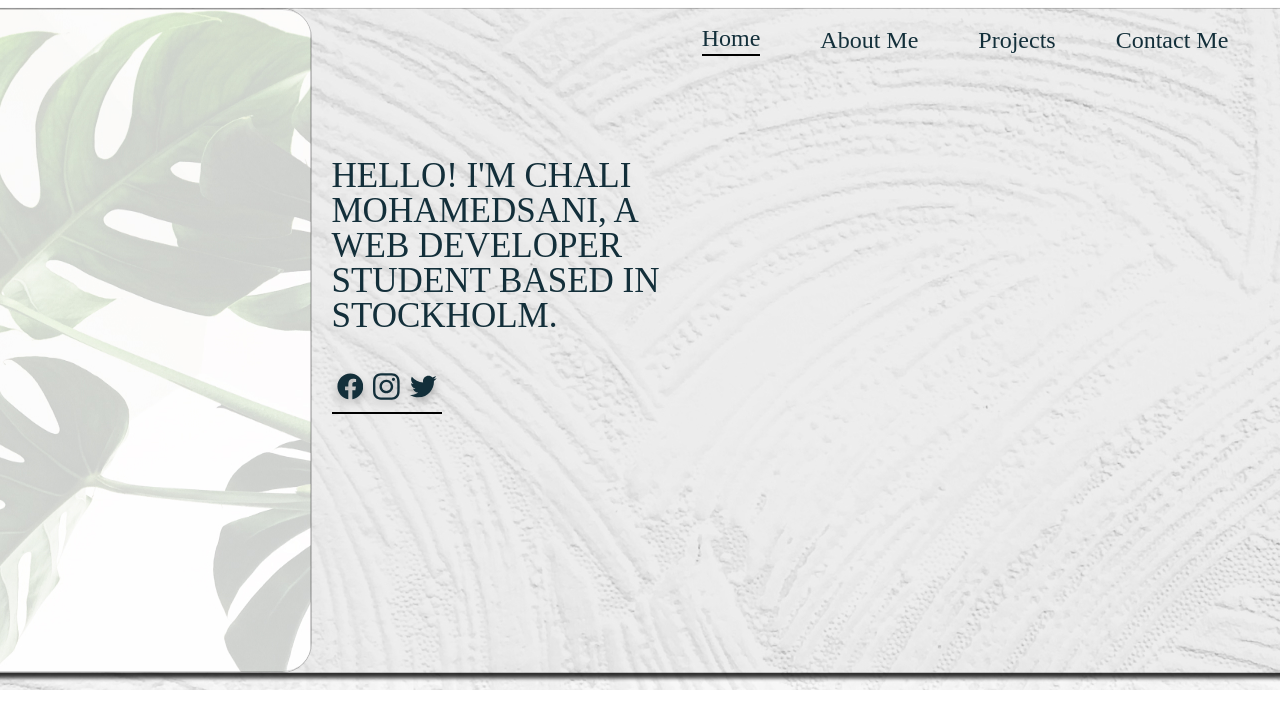
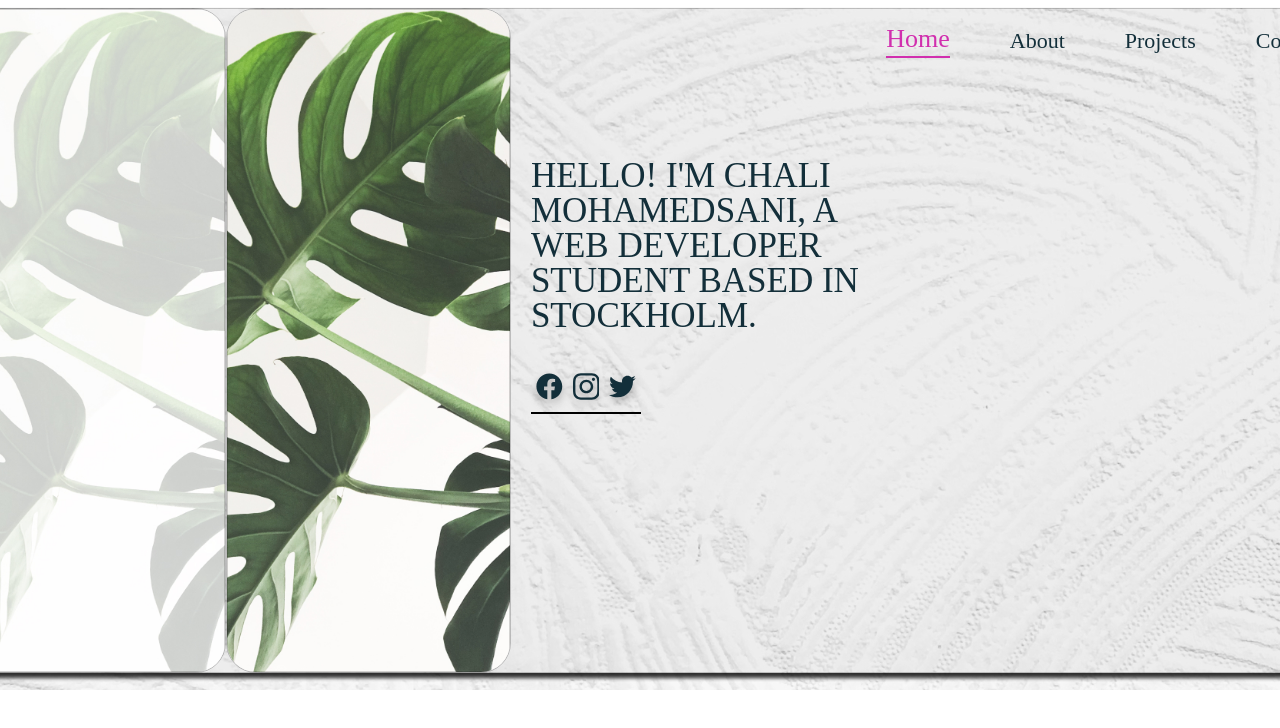
Before and after one commit to Chali96/portfolio, a React (Create React App) app: page / in a window 1280 px wide. Shown: the top 728 px of the page. Built offline with nearby package versions, Linux system fonts and the light colour scheme.

Commit message:
home page done

```diff
--- a/src/components/Home.js
+++ b/src/components/Home.js
@@ -1,4 +1,5 @@
 import leaveimg from './images/leaveimg.jpeg';
+import leave2 from './images/leave2.jpeg'
 import { Link, useLocation } from 'react-router-dom';
 import Icons from './Icons';
 
@@ -9,9 +10,10 @@ const Home = () => {
     return (
       <div className="container">
         <div className="background-image">
+        <div className="overlay-image">
 
-        <div className="overlay-image">
             <img className='leaveimg' src={leaveimg}   />
+            <img className='leave2' src={leave2} />
             <h2 className='info'>
                 HELLO! I'M CHALI MOHAMEDSANI, A WEB DEVELOPER STUDENT BASED IN STOCKHOLM.
               <Icons/>
@@ -19,9 +21,9 @@ const Home = () => {
 
             <div className="overlay-content">
           <Link to="/" className={`link ${location.pathname === '/' ? 'active-link' : ''}`}>Home</Link>
-          <Link to="/page2" className={`link ${location.pathname === '/page1' ? 'active-link' : ''}`}>About Me</Link>
+          <Link to="/page2" className={`link ${location.pathname === '/page1' ? 'active-link' : ''}`}>About</Link>
           <Link to="/page3" className={`link ${location.pathname === '/page1' ? 'active-link' : ''}`}>Projects</Link>
-          <Link to="/page3" className={`link ${location.pathname === '/page1' ? 'active-link' : ''}`}>Contact Me</Link>
+          <Link to="/page3" className={`link ${location.pathname === '/page1' ? 'active-link' : ''}`}>Contact</Link>
 
           {/* Additional links, text, and icon links */}
         </div>
--- a/src/index.css
+++ b/src/index.css
@@ -25,11 +25,16 @@ box-shadow: 0px 4px 4px rgba(0, 0, 0, 0.25), 0px 4px 4px rgba(0, 0, 0, 0.25), 0p
 border-radius: 30px;
 }
 
-.leaveimg{
-  width: 368px;
+.leaveimg, .leave2{
+  width: 338px;
 height: 663px;
 border: 1px solid rgba(0, 0, 0, 0.2);
 border-radius: 30px;
+opacity: 1;
+transition: .9s ease-in-out;}
+
+.leaveimg:hover, .leave2:hover{
+	opacity: .5;
 }
 
 .info{
@@ -61,18 +66,20 @@ text-decoration: none;
 font-family: 'Nunito';
 font-style: normal;
 font-weight: 500;
-font-size: 24px;
+font-size: 22px;
 color: #132F3A;
 margin-bottom: 600px;
 }
 
 .link:hover{
-color: rgb(208, 98, 162);
+  color: rgb(209, 47, 174);
 }
 
 .active-link{
-  border-bottom: 2px solid #000000; /* Example underline color */
+  border-bottom: 2px solid rgb(209, 47, 174); /* Example underline color */
   padding-bottom: 2px;
+  color: rgb(209, 47, 174);
+  font-size: 26px;
 }
 
 .icon{
```
Also changed, not shown: src/components/images/leave2.jpeg (added).
